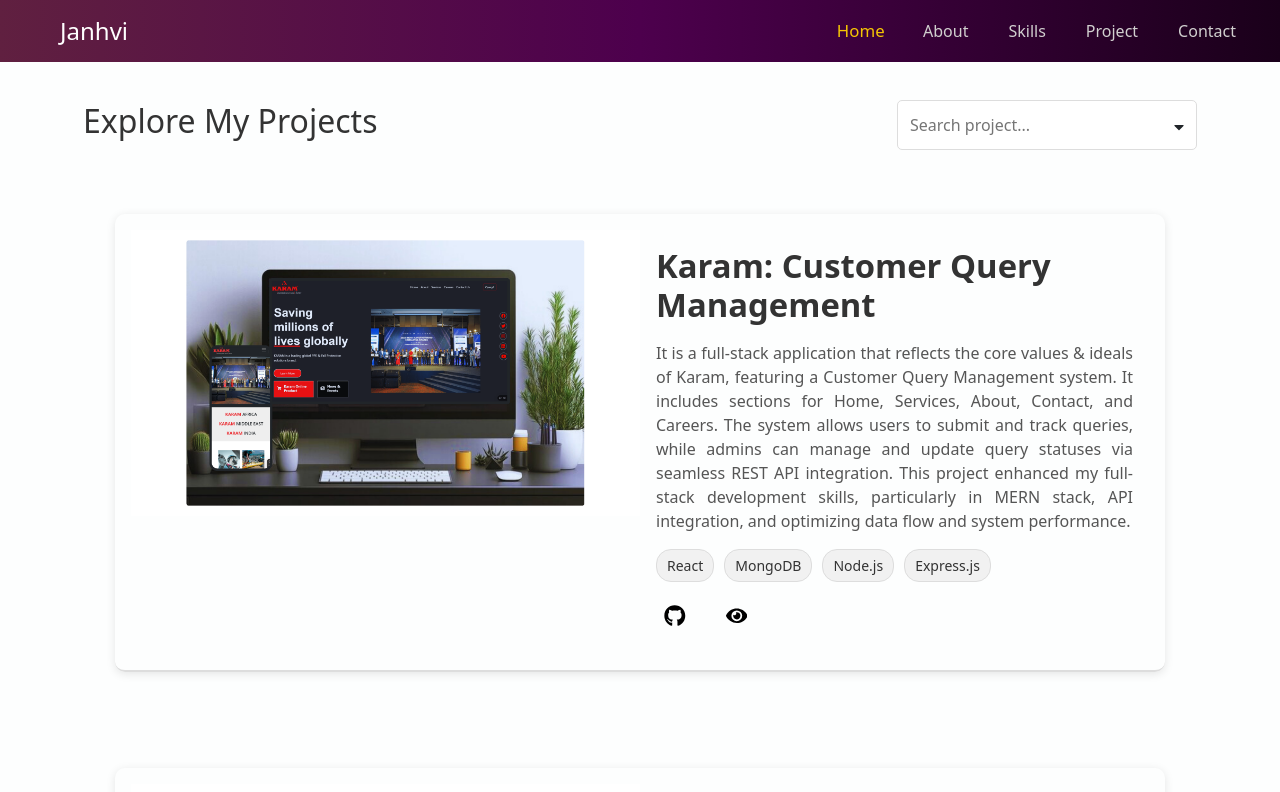
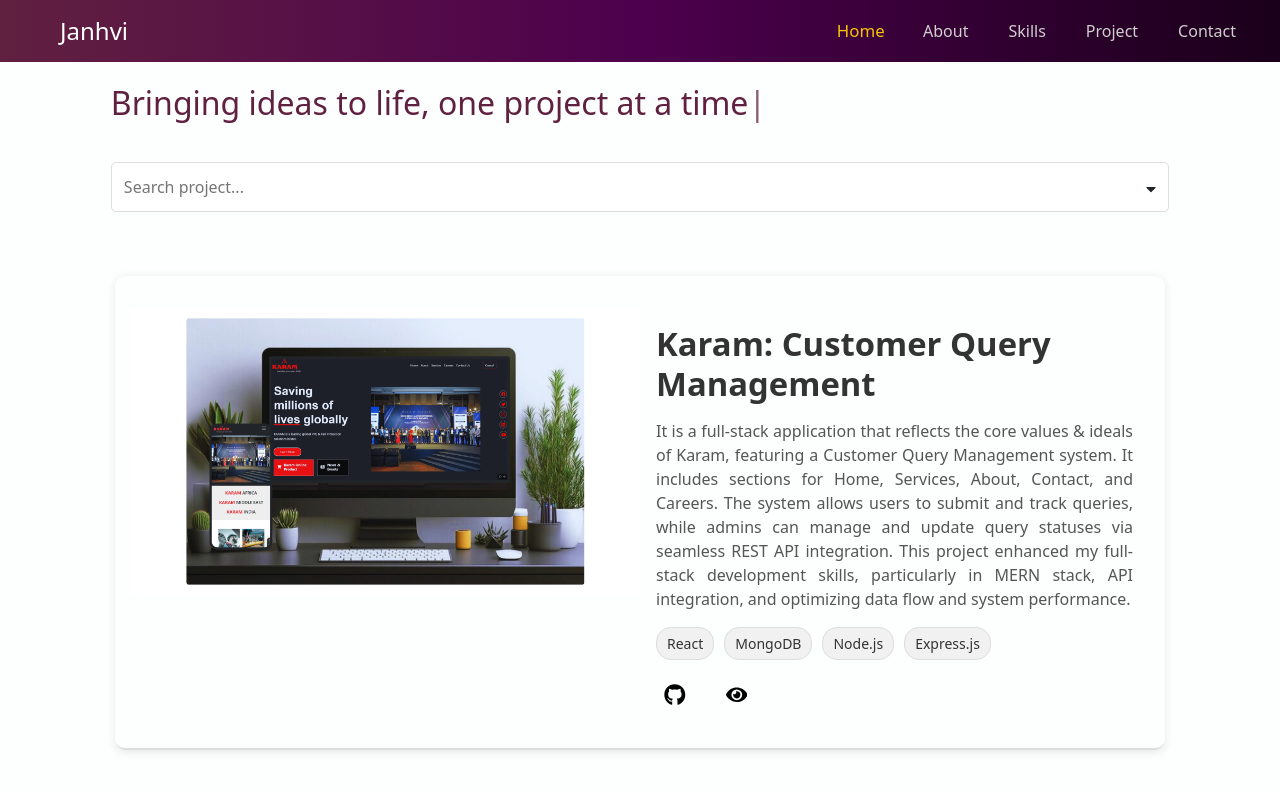
Before and after one commit to janhvi-pandey/Portfolio, a React (Create React App) app: page /projects in a window 1280 px wide. Shown: the top 792 px of the page. Built offline with nearby package versions, Linux system fonts and the light colour scheme.

Commit message:
projects route added for detailed

```diff
--- a/src/Projects/ExploreProject.js
+++ b/src/Projects/ExploreProject.js
@@ -1,6 +1,6 @@
-import React, { useState } from "react";
+import React, { useState ,useEffect, useRef  } from "react";
 import styled from "styled-components";
-
+import { ReactTyped } from 'react-typed';
 import textutilmockup from "../images/TextUtils Mockup.png";
 import newshubmockup from "../images/NewsHub Mockup.png";
 import portfoliomockup from "../images/Portfolio Mockup.png";
@@ -106,23 +106,23 @@ const projects = [
   },
 ];
 
-const Header = styled.div`
-  display: flex;
-  justify-content: space-between;
-  align-items: center;
-  margin-top:6rem;
-  margin-bottom: 2rem;
-`;
-
 const CatchyLine = styled.h1`
   font-size: 2rem;
   font-weight: 500;
-  color: #333;
+  width:95%;
+  // color: #333;
+  margin-left:auto;
+  margin-right:auto;
+  margin-top:5rem;
+  margin-bottom:2.5rem;
+  color: #602040;
 `;
 
 const SearchContainer = styled.div`
   position: relative;
-  width: 300px;
+  width: 95%;
+  margin:auto;
+   margin-bottom:2rem;
 `;
 
 const SearchInput = styled.input`
@@ -159,7 +159,7 @@ const DropdownContainer = styled.div`
 `;
 
 const DropdownItem = styled.div`
-  padding: 0.75rem;
+  padding: 0.8rem;
   font-size: 1rem;
   cursor: pointer;
 
@@ -181,6 +181,7 @@ const Project = styled.div`
   flex-direction: row;
   align-items: flex-start;
   padding: 1rem;
+  padding-top:2rem;
   margin-bottom: 4rem;
   border-bottom: 2px solid #ddd;
   border-radius: 10px;
@@ -198,7 +199,7 @@ const ProjectImage = styled.img`
   margin: 0 auto;
 
   @media (max-width: 768px) {
-    width: 80%;
+    width: 100%;
     margin-bottom: 0.5rem;
   }
 `;
@@ -275,10 +276,40 @@ const LinkIcon = styled.a`
   }
 `;
 
+const NoProjectsMessage = styled.p`
+  font-size: 1.2rem;
+  color: #555;
+  text-align: center;
+  margin-top: 20px;
+`;
+
 function ExploreProject() {
   const [searchQuery, setSearchQuery] = useState("");
   const [filteredProjects, setFilteredProjects] = useState(projects);
   const [isDropdownOpen, setIsDropdownOpen] = useState(false);
+  const [selectedProject, setSelectedProject] = useState(null);
+
+  const dropdownRef = useRef(null);
+  const inputRef = useRef(null);
+
+  // Close the dropdown when clicking outside
+  useEffect(() => {
+    const handleClickOutside = (event) => {
+      if (
+        dropdownRef.current &&
+        !dropdownRef.current.contains(event.target) &&
+        inputRef.current &&
+        !inputRef.current.contains(event.target)
+      ) {
+        setIsDropdownOpen(false);
+      }
+    };
+
+    document.addEventListener("click", handleClickOutside);
+    return () => {
+      document.removeEventListener("click", handleClickOutside);
+    };
+  }, []);
 
   const handleSearchChange = (event) => {
     const query = event.target.value;
@@ -295,40 +326,106 @@ function ExploreProject() {
     }
   };
 
+  const handleProjectSelect = (project) => {
+    setSearchQuery(project.name); // Set the selected project name to the search input
+    setSelectedProject(project); // Update the selected project state
+    setFilteredProjects([project]); // Show only the selected project
+    setIsDropdownOpen(false); // Close the dropdown after selecting a project
+  };
+
   const toggleDropdown = () => {
     setIsDropdownOpen(!isDropdownOpen);
   };
 
   return (
     <>
-      <Header>
-        <CatchyLine>Explore My Projects</CatchyLine>
+
+        <CatchyLine>  <ReactTyped
+        strings={['Bringing ideas to life, one project at a time','Explore a curated collection of my projects, where code meets creativity', 'Every project tells a story of learning, growing, and creating.', 'Dive into the projects that fuel my passion for technology.']}
+        typeSpeed={100}
+        backSpeed={50}
+        loop
+
+      /></CatchyLine>
         <SearchContainer>
           <SearchInput
+            ref={inputRef}
             type="text"
             placeholder="Search project..."
             value={searchQuery}
             onChange={handleSearchChange}
+            onFocus={toggleDropdown} // Open dropdown when focused
           />
           <DropdownToggle onClick={toggleDropdown}>
             <FaCaretDown />
           </DropdownToggle>
           {isDropdownOpen && filteredProjects.length > 0 && (
-            <DropdownContainer>
+            <DropdownContainer ref={dropdownRef}>
               {filteredProjects.map((project) => (
-                <DropdownItem key={project.name}>
+                <DropdownItem
+                  key={project.name}
+                  onClick={() => handleProjectSelect(project)}
+                >
                   {project.name}
                 </DropdownItem>
               ))}
             </DropdownContainer>
           )}
         </SearchContainer>
-      </Header>
+
 
       <ProjectsContainer>
-        {filteredProjects.map((project) => (
+        {selectedProject ? (
+          <Project key={selectedProject.name}>
+            <ProjectImage
+              src={selectedProject.preview}
+              alt={`${selectedProject.name} preview`}
+            />
+            <ProjectDetails>
+              <ProjectName>{selectedProject.name}</ProjectName>
+              <ProjectDescription>{selectedProject.description}</ProjectDescription>
+
+              <TechList>
+                {selectedProject.techs.map((tech, index) => (
+                  <TechName key={index}>{tech}</TechName>
+                ))}
+              </TechList>
+
+              <ProjectLinks>
+                {selectedProject.github && (
+                  <LinkContainer>
+                    <LinkIcon
+                      href={selectedProject.github}
+                      target="_blank"
+                      aria-label="GitHub Repo"
+                    >
+                      <FaGithub />
+                    </LinkIcon>
+                  </LinkContainer>
+                )}
+                {selectedProject.live && (
+                  <LinkContainer>
+                    <LinkIcon
+                      href={selectedProject.live}
+                      target="_blank"
+                      aria-label="Live Website"
+                    >
+                      <FaEye />
+                    </LinkIcon>
+                  </LinkContainer>
+                )}
+              </ProjectLinks>
+            </ProjectDetails>
+          </Project>
+        ) : filteredProjects.length === 0 ? (
+          <NoProjectsMessage>No projects found</NoProjectsMessage>
+        ) : (
+          filteredProjects.map((project) => (
             <Project key={project.name}>
-            <ProjectImage src={project.preview} alt={`${project.name} preview`} />
+              <ProjectImage
+                src={project.preview}
+                alt={`${project.name} preview`}
+              />
               <ProjectDetails>
                 <ProjectName>{project.name}</ProjectName>
                 <ProjectDescription>{project.description}</ProjectDescription>
@@ -365,7 +462,8 @@ function ExploreProject() {
                 </ProjectLinks>
               </ProjectDetails>
             </Project>
-        ))}
+          ))
+        )}
       </ProjectsContainer>
     </>
   );
```
Also changed, not shown: 1 other file (tests, documents, lock files or other folders). Lines whose indentation alone changed are shown as unchanged.
